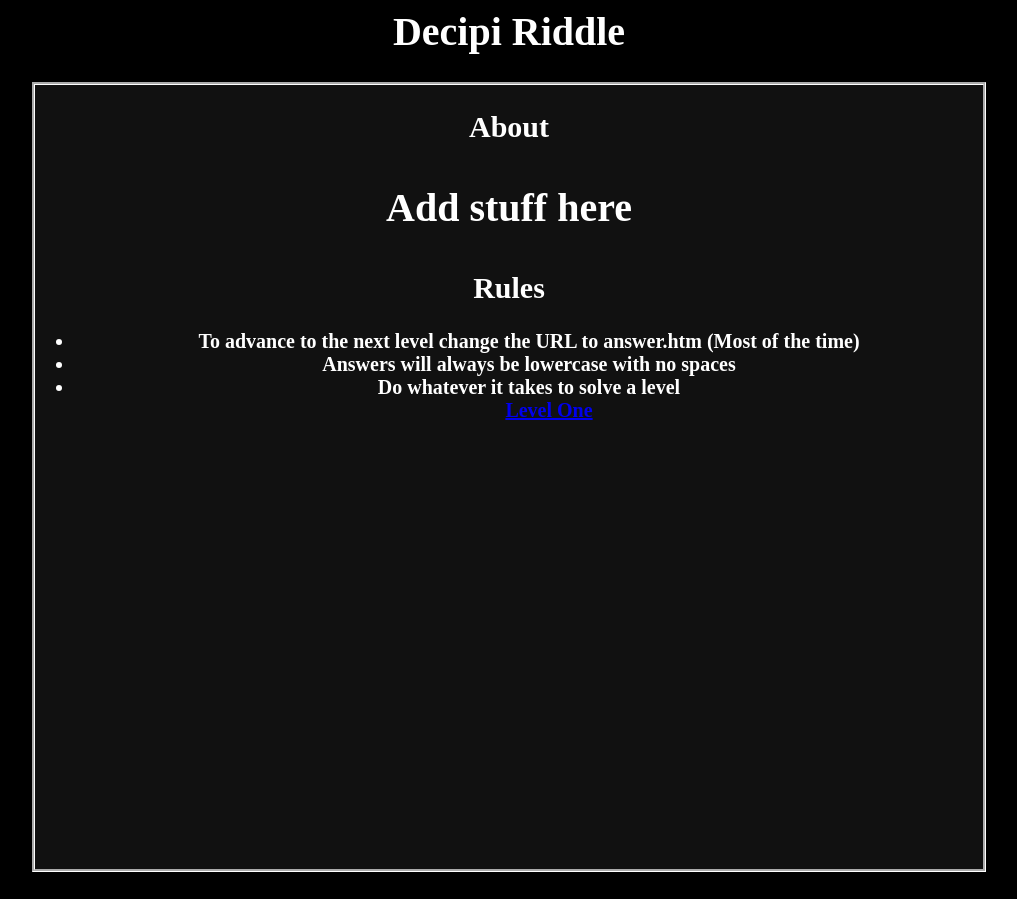
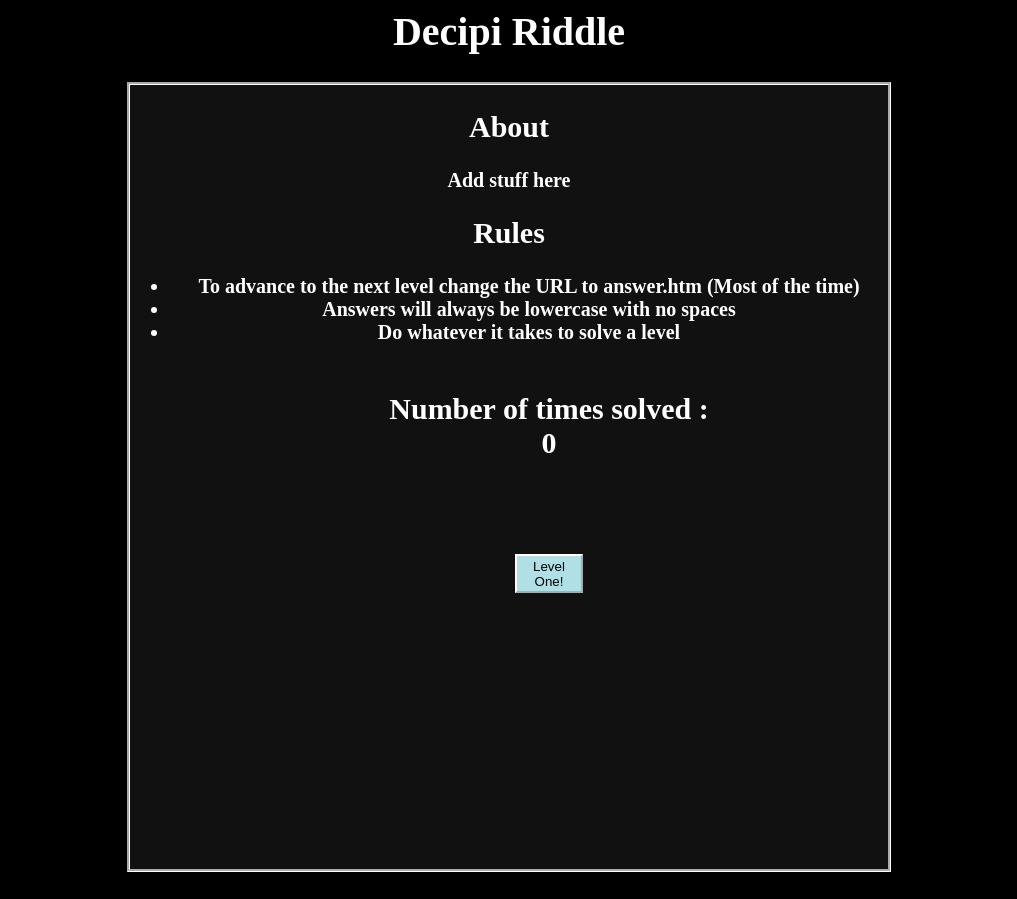
Before and after one commit to decipiriddle/decipiriddle.github.io, a plain HTML site: page index.htm in a window 1280 px wide. Shown: the whole page, without its empty margins (131-1148 px from the left). Drawn offline with Linux system fonts and the light colour scheme.

Commit message:
mainpage

```diff
--- a/index.htm
+++ b/index.htm
@@ -1,3 +1,10 @@
+<script>
+	function gotoLevelOne()
+	{
+		window.location.href = "decipi/levelone.htm";
+	}
+</script>
+
 <html>
 <head>
 <link rel="stylesheet" href = "style/mainPage.css">
@@ -15,7 +22,10 @@
 		<li>Answers will always be lowercase with no spaces</li>
 		<li>Do whatever it takes to solve a level</li>
 	<ul>
-	<a href="decipi/levelone.htm">Level One</a>
+	<br>
+	<h2>Number of times solved :<br> 0</h2>
+	<br><br><br>
+	<button class="begin" onclick="gotoLevelOne()">Level One!</button>
   </div>
   </center>
  </body>
--- a/style/mainPage.css
+++ b/style/mainPage.css
@@ -23,11 +23,28 @@ ul {
 	font-size: 20;
 }
 
+p {
+
+	color:white;
+	font-size: 20;
+}
+
+
 div.maindiv {
 
 	border-style:groove;
 	border-color:white;
-	width:75%;
+	width:60%;
 	height: 100%;
 	background-color: #111111;
 }
+
+button.begin {
+
+	border-style: outset;
+	border-color: white;
+	width: 10%;
+	height: 5%;
+	background-color: powderblue;
+	color: black;
+}
```
